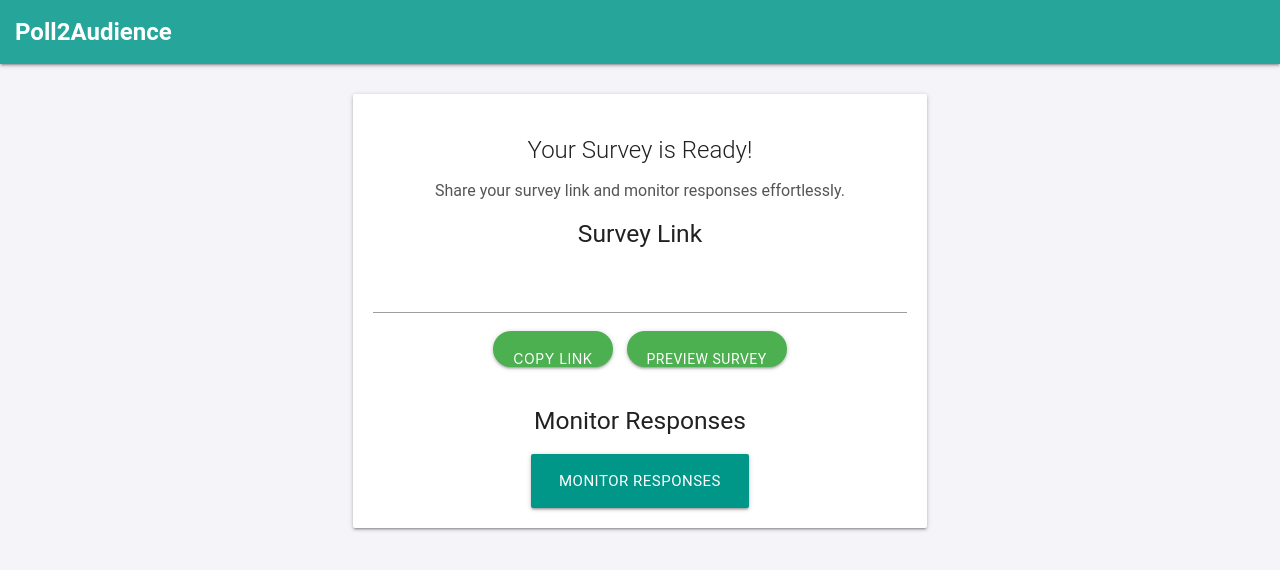
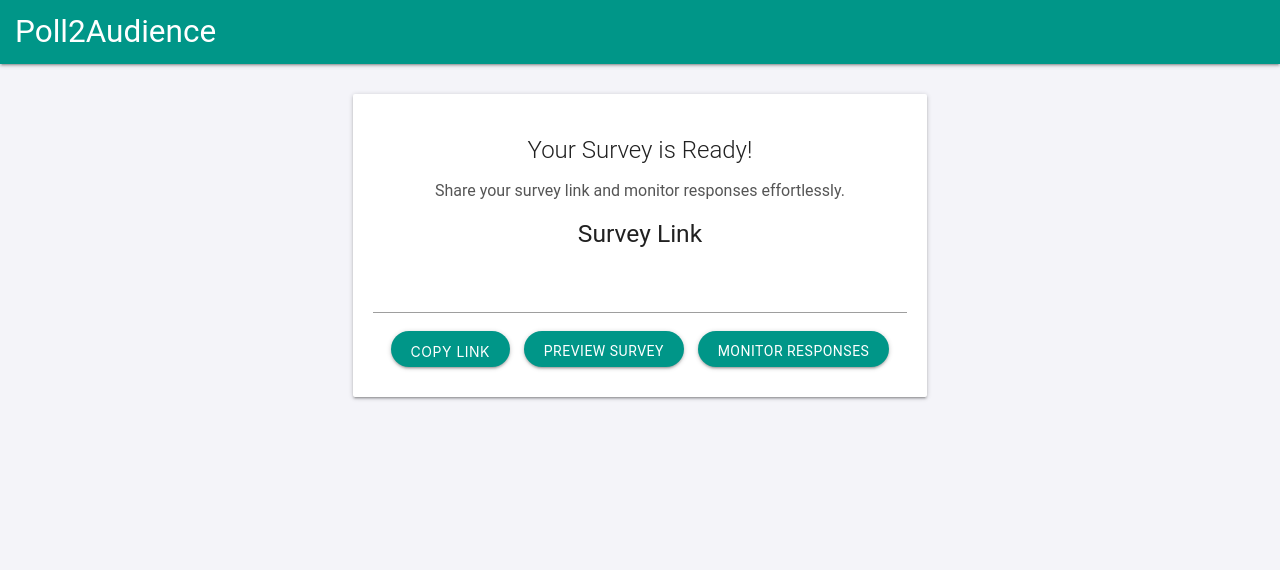
Before and after one commit to michaelseth70/Poll2Audience, a Flask app: template templates/survey_success.html in a window 1280 px wide. Shown: the top 570 px of the page. Run offline with Flask 3, Linux system fonts and the light colour scheme; the template is opened without the code that fills it, so the values that code supplies are empty.

Commit message:
Update survey_success.html

```diff
--- a/templates/survey_success.html
+++ b/templates/survey_success.html
@@ -9,14 +9,6 @@
         body {
             background-color: #f4f4f9;
             font-family: 'Roboto', sans-serif;
-        }
-        .navbar {
-            background-color: #26a69a;
-        }
-        .navbar .brand-logo {
-            font-size: 24px;
-            font-weight: bold;
-            padding-left: 15px;
         }
         .link-container {
             margin-top: 20px;
@@ -32,30 +24,35 @@
             width: 80%;
             max-width: 600px;
         }
-        .btn.green {
+        .btn.teal {
+            background-color: #26a69a;
+            color: white;
             border-radius: 25px;
             padding: 10px 20px;
             margin: 10px 5px;
+            display: inline-block;
+            text-align: center;
+            line-height: 1.5;
             transition: background-color 0.3s ease;
         }
-        .btn.green:hover {
+        .btn.teal:hover {
             background-color: #1e8e84;
+        }
+        .card {
+            margin-top: 30px;
+            padding: 20px;
         }
         h5 {
             margin-bottom: 20px;
             text-align: center;
-        }
-        .card {
-            margin-top: 30px;
-            padding: 20px;
         }
     </style>
 </head>
 <body>
     <!-- Header Bar -->
     <nav class="navbar">
-        <div class="nav-wrapper">
-            <a href="#" class="brand-logo">Poll2Audience</a>
+        <div class="nav-wrapper teal">
+            <a href="#" class="brand-logo" style="padding-left: 15px;">Poll2Audience</a>
         </div>
     </nav>
 
@@ -72,13 +69,10 @@
                     <div class="link-container">
                         <input type="text" id="survey-link" value="{{ survey_link }}" readonly>
                         <div>
-                            <button id="copy-survey-btn" class="btn green">Copy Link</button>
-                            <a href="{{ survey_link }}" target="_blank" class="btn green">Preview Survey</a>
+                            <button id="copy-survey-btn" class="btn teal">Copy Link</button>
+                            <a href="{{ survey_link }}" target="_blank" class="btn teal">Preview Survey</a>
+                            <a href="{{ monitor_link }}" class="btn teal">Monitor Responses</a>
                         </div>
-                    </div>
-                    <h5 style="margin-top: 30px;">Monitor Responses</h5>
-                    <div class="link-container">
-                        <a href="{{ monitor_link }}" class="btn teal btn-large">Monitor Responses</a>
                     </div>
                 </div>
             </div>
```
